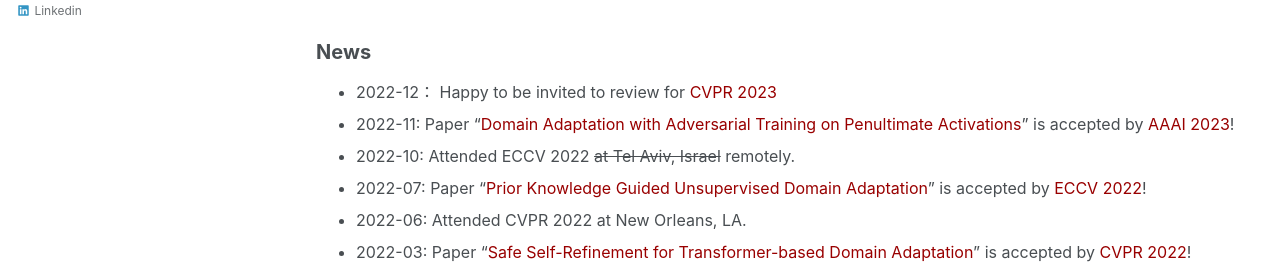
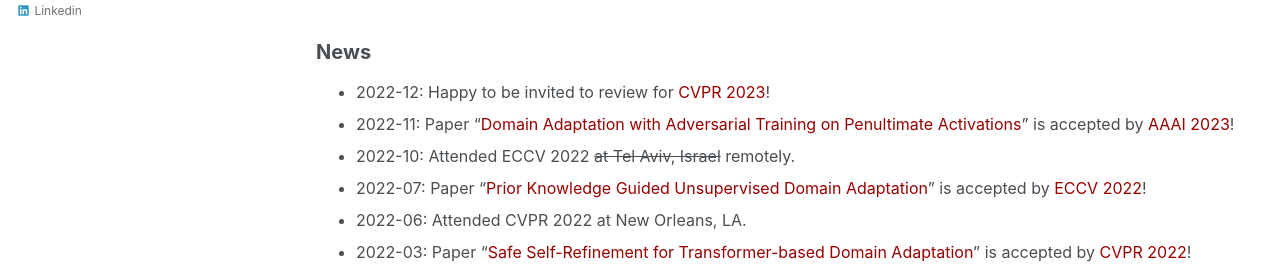
Before and after one commit to tsun/tsun.github.io, a Jekyll site: the page built from _pages/home.md, in a window 1280 px wide and 900 px high. Shown: the part 382-657 px from the top of the window. Built offline with Jekyll 4.4.1, drawn with Linux system fonts in a browser that asks for light colours; cached includes are drawn as plain includes; nearby versions of some CDN libraries; part of the change alters nothing that is shown.

```diff
--- a/_pages/home.md
+++ b/_pages/home.md
@@ -20,7 +20,7 @@ I am broadly interested in machine learning and computer vision, particularly do
 
 
 ## News
-- 2022-12： Happy to be invited to review for [CVPR 2023](https://cvpr2023.thecvf.com/)
+- 2022-12: Happy to be invited to review for [CVPR 2023](https://cvpr2023.thecvf.com/)!
 - 2022-11: Paper "[Domain Adaptation with Adversarial Training on Penultimate Activations](https://arxiv.org/abs/2208.12853)" is accepted by [AAAI 2023](https://aaai.org/Conferences/AAAI-23/)!
 - 2022-10: Attended ECCV 2022 ~~at Tel Aviv, Israel~~ remotely.
 - 2022-07: Paper "[Prior Knowledge Guided Unsupervised Domain Adaptation](https://arxiv.org/abs/2207.08877)" is accepted by [ECCV 2022](https://eccv2022.ecva.net/)!
```
